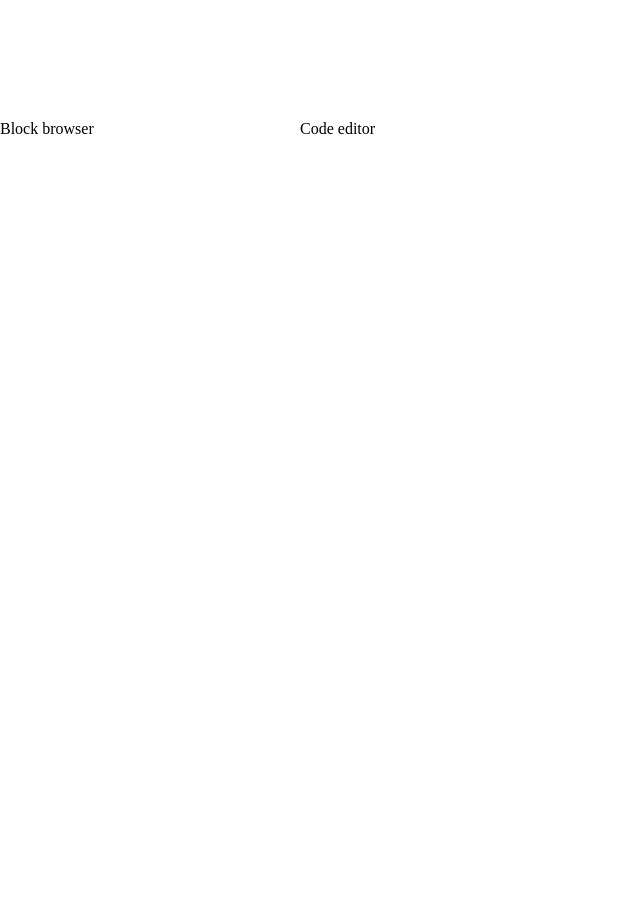
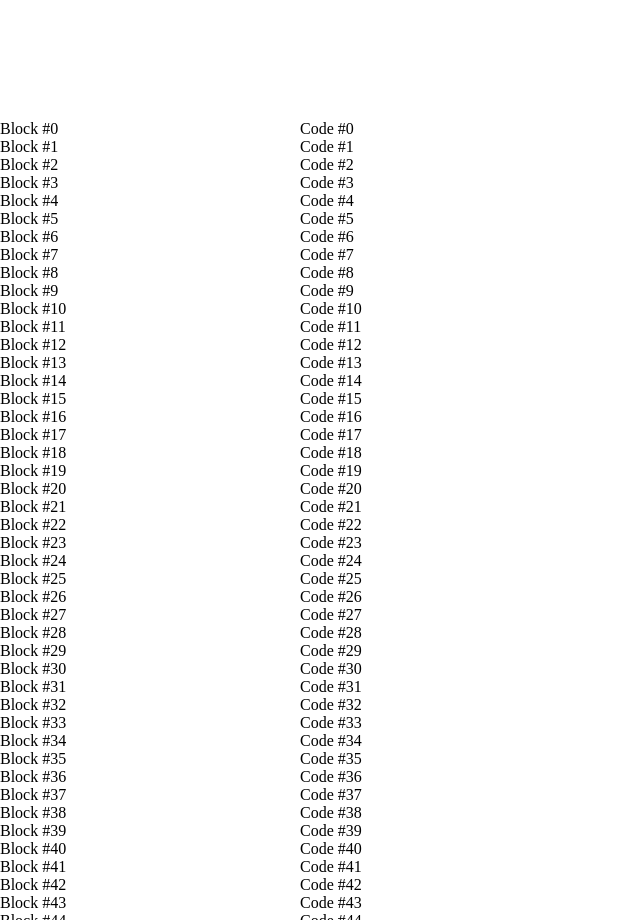
Before and after one commit to anoop901/graphical-functional-programming, a React app: page / in a window 1280 px wide. Shown: the part 1480-2400 px from the top of the page, without its empty margins (0-640 px from the left). Built offline with nearby package versions, Linux system fonts and the light colour scheme; the HTML template or start-up script is replaced by a standard one.

Commit message:
Allow scrolling in block browser and code editor.

```diff
--- a/src/components/BlockBrowser.css
+++ b/src/components/BlockBrowser.css
@@ -3,4 +3,5 @@
   left: 0;
   width: 300px;
   height: 100%;
+  overflow-y: scroll;
 }
--- a/src/components/BlockBrowser.tsx
+++ b/src/components/BlockBrowser.tsx
@@ -3,6 +3,10 @@ import './BlockBrowser.css'
 
 export default class BlockBrowser extends React.Component {
   render() {
-    return <div className="BlockBrowser">Block browser</div>
+    return <div className="BlockBrowser">
+      {Array.from({length: 100}).map((_, i) =>
+        <div>Block #{i}</div>
+      )}
+    </div>
   }
 }
--- a/src/components/CodeEditor.css
+++ b/src/components/CodeEditor.css
@@ -3,4 +3,5 @@
   left: 300px;
   right: 0;
   height: 100%;
+  overflow-y: scroll;
 }
--- a/src/components/CodeEditor.tsx
+++ b/src/components/CodeEditor.tsx
@@ -3,6 +3,10 @@ import './CodeEditor.css'
 
 export default class CodeEditor extends React.Component {
   render() {
-    return <div className="CodeEditor">Code editor</div>
+    return <div className="CodeEditor">
+      {Array.from({length: 200}).map((_, i) =>
+        <div>Code #{i}</div>
+      )}
+    </div>
   }
 }
```
